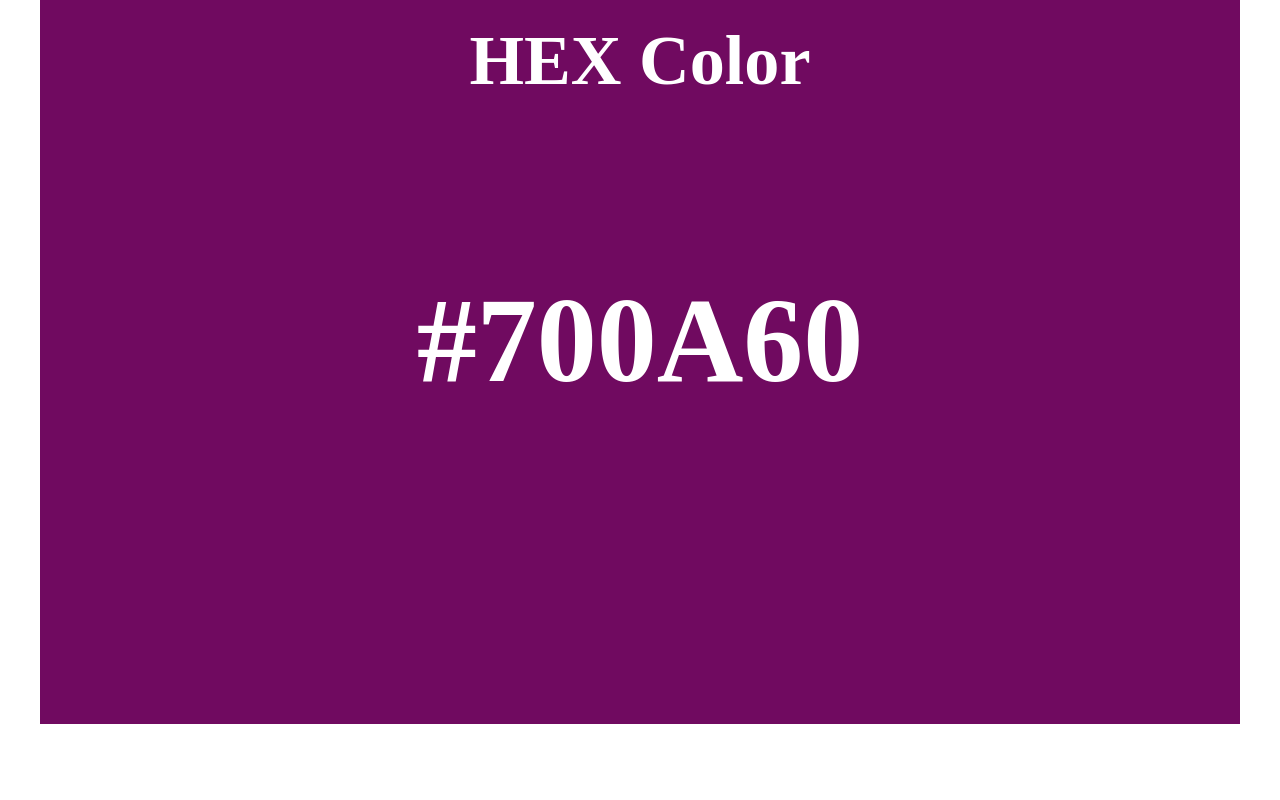
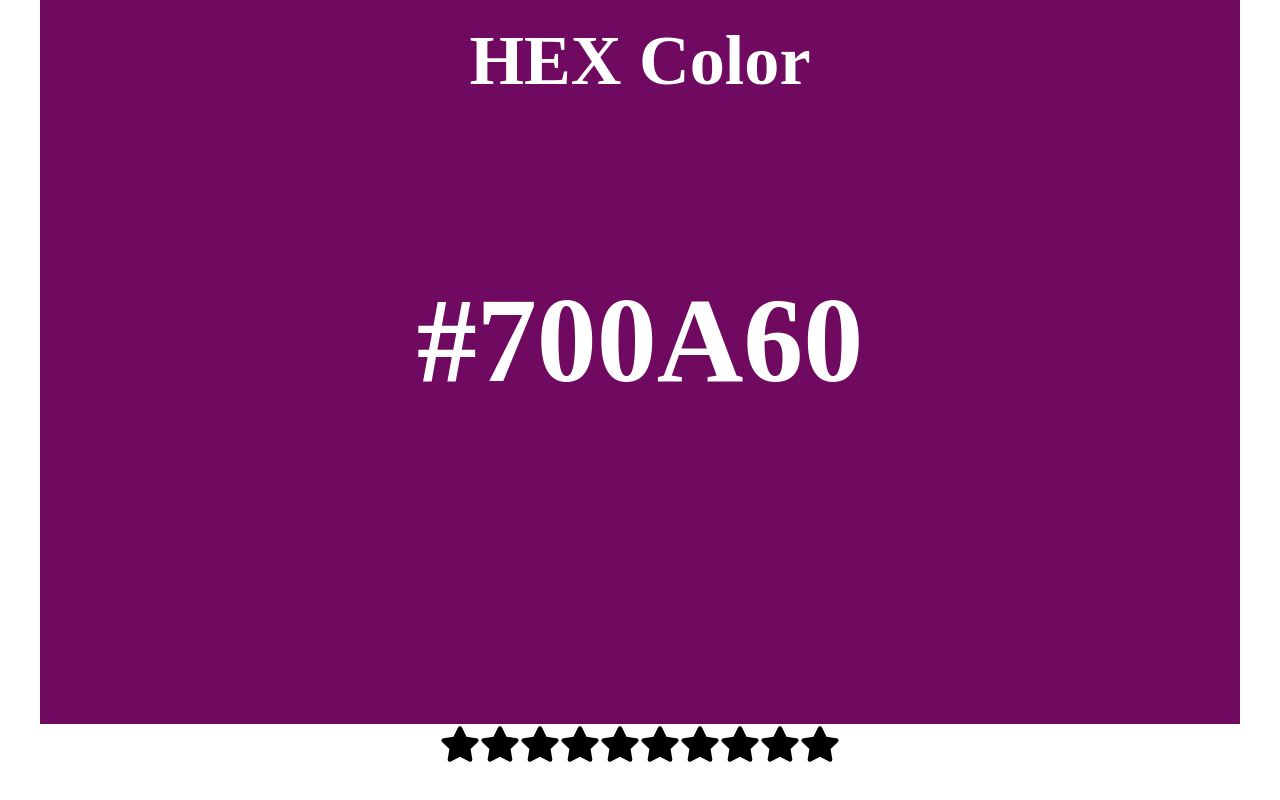
Before and after one commit to JW796/ReactJS-Interview-Projects, a React (Vite) app: page / in a window 1280 px wide. Shown: the part 916-1716 px from the top of the page. Before the commit the page ends 1680 px from the top, so only its background shows below. Built offline with nearby package versions, Linux system fonts and the light colour scheme.

Commit message:
Star Rating

```diff
--- a/src/App.jsx
+++ b/src/App.jsx
@@ -2,6 +2,7 @@
 import './App.css'
 import Accordian from './components/accordian'
 import RandomColor from './components/random color'
+import StarRating from './components/star-rating'
 
 function App() {
   return (
@@ -11,7 +12,10 @@
       <Accordian />
 
       {/* Random Color Component */}
-      <RandomColor/>
+      <RandomColor />
+
+      {/* Star Rating */}
+      <StarRating noOfStars={10} />
 
       </div>
     </>
--- a/src/components/star-rating/index.jsx
+++ b/src/components/star-rating/index.jsx
@@ -1,38 +1,39 @@
-import { useState } from 'react';
-import {FaStar} from 'react-icons';
+import { useState } from "react";
+import { FaStar } from "react-icons/fa";
+import "./styles.css";
 
-export default function({noOFStars}) {
-
+export default function StarRating({ noOFStars = 10 }) {
   const [rating, setRating] = useState(0);
   const [hover, setHover] = useState(0);
 
   function handleClick(getCurrentIndex) {
-
+    setRating(getCurrentIndex);
   }
 
-    function handleMouseEnter(getCurrentIndex){
-
+  function handleMouseEnter(getCurrentIndex) {
+    setHover(getCurrentIndex);
   }
 
-    function handleMouseLeave(getCurrentIndex){
-
+  function handleMouseLeave() {
+    setHover(rating);
   }
 
-    return <div className="star-rating">
-        {
-            [...Array(noOFStars)].map((__, index) => {
-                index += 1
+  return (
+    <div className="star-rating">
+      {[...Array(noOFStars)].map((__, index) => {
+        index += 1;
 
         return (
           <FaStar
             key={index}
+            className={index <= (hover || rating) ? "active" : "inactive"}
             onClick={() => handleClick(index)}
             onMouseMove={() => handleMouseEnter(index)}
             onMouseLeave={() => handleMouseLeave(index)}
             size={40}
           />
         );
-            })
+      })}
+    </div>
+  );
 }
-    </div>
-}
--- a/src/components/star-rating/styles.css
+++ b/src/components/star-rating/styles.css
@@ -0,0 +1,7 @@
+.active {
+    color: #fff700
+}
+
+.inactive {
+    color: #000000;
+}
```
Lines whose indentation alone changed are shown as unchanged.
